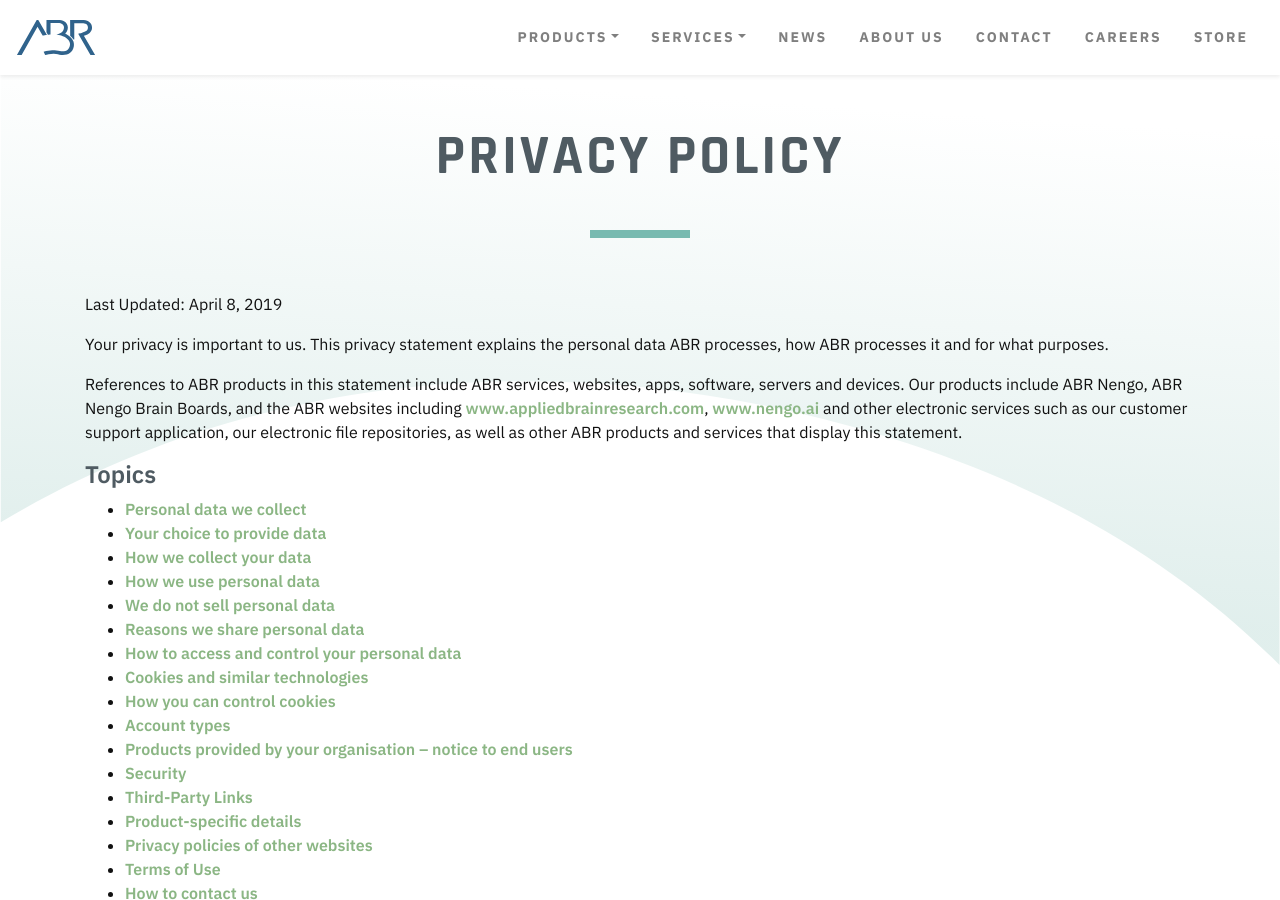
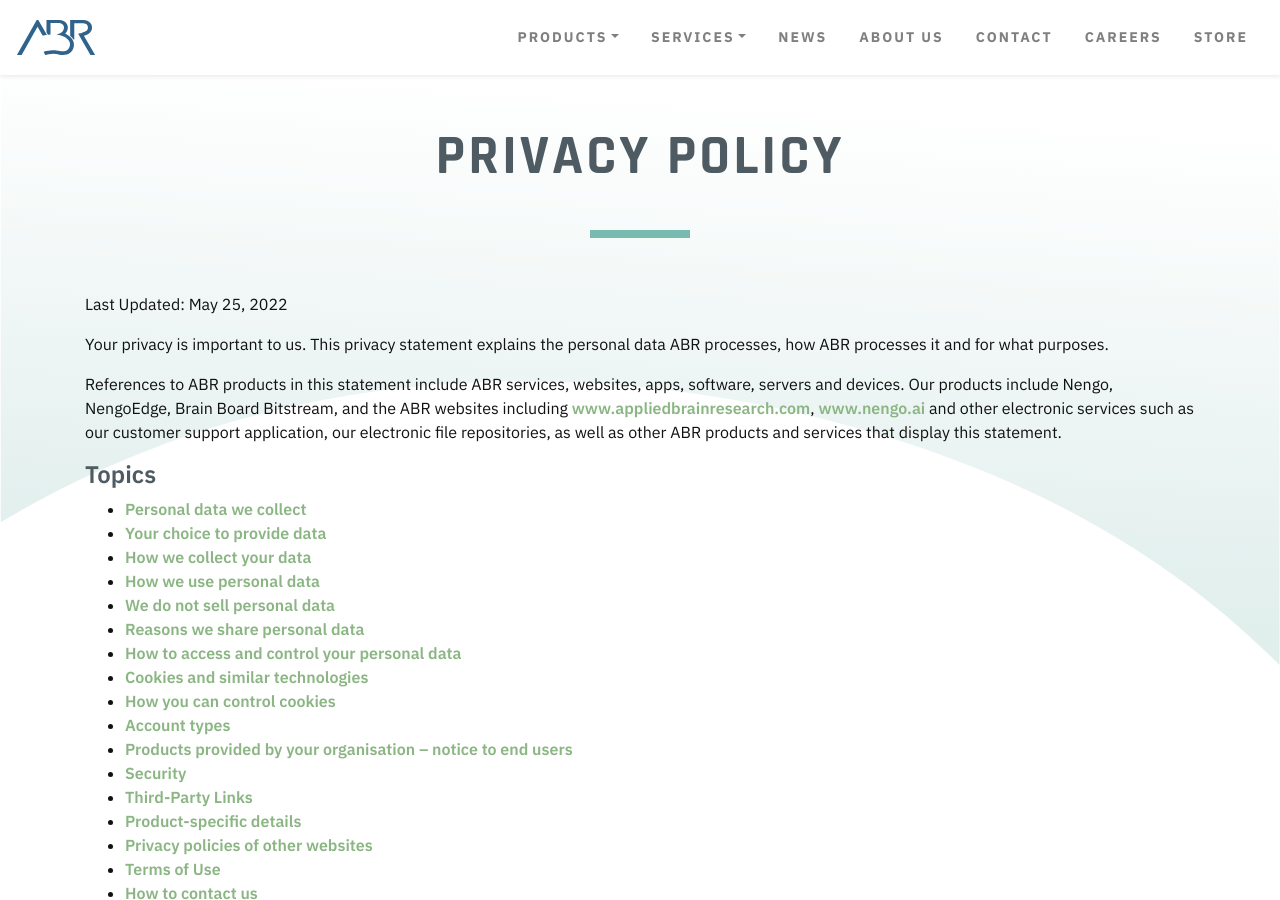
Before and after one commit to abr/abr.github.io, a Jekyll site: the page built from privacy.md, in a window 1280 px wide and 900 px high. Built offline with Jekyll 4.4.1, drawn with Linux system fonts in a browser that asks for light colours.

Commit message:
Brain Board -> Brain Board Bitstream

```diff
--- a/privacy.md
+++ b/privacy.md
@@ -3,7 +3,7 @@ layout: md_template
 title: Privacy policy
 ---
 
-Last Updated: April 8, 2019
+Last Updated: May 25, 2022
 
 Your privacy is important to us. This privacy statement explains the
 personal data ABR processes, how ABR processes it and for what
@@ -11,7 +11,7 @@ purposes.
 
 References to ABR products in this statement include ABR services,
 websites, apps, software, servers and devices. Our products include
-ABR Nengo, ABR Nengo Brain Boards, and the ABR websites including
+Nengo, NengoEdge, Brain Board Bitstream, and the ABR websites including
 [www.appliedbrainresearch.com](https://www.appliedbrainresearch.com),
 [www.nengo.ai](https://www.nengo.ai) and other electronic services such
 as our customer support application, our electronic file repositories,
```
Also changed, not shown: _blog/2019-04-25-device-locked-nengo-fpga.md (+1 -1 lines), _products/brainboard.md (+6 -7 lines), 1 other file.
